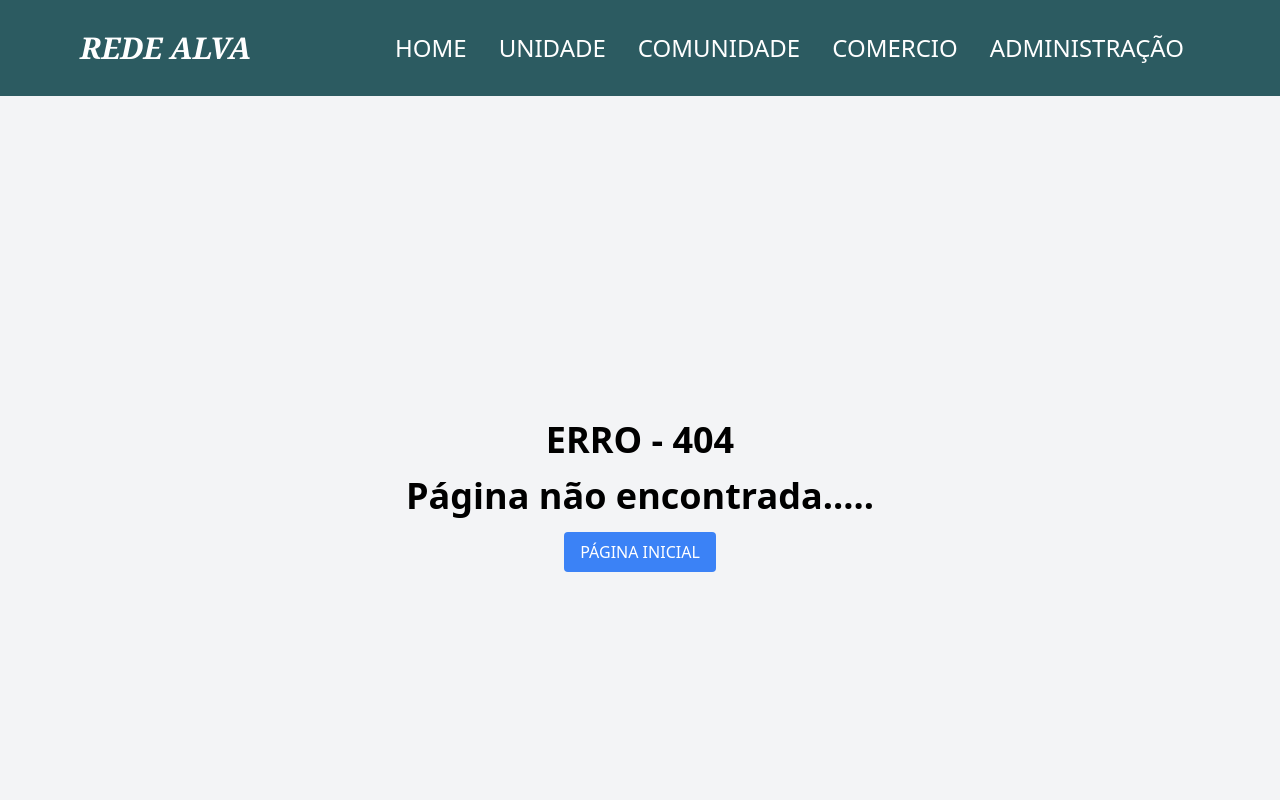
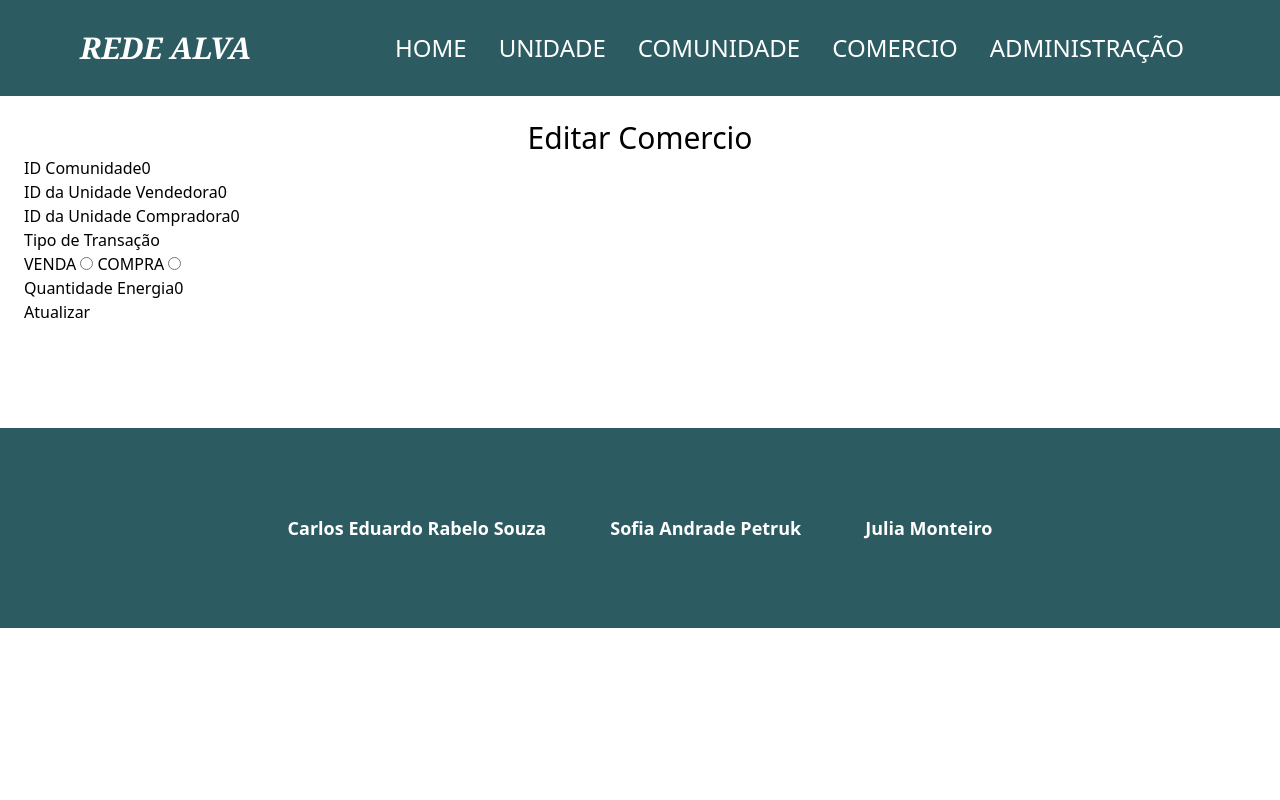
Before and after one commit to sofiapetruk/RedeAlva, a Next.js app in the folder rede-alva/: page /comercios/edit-comercio/1 in a window 1280 px wide. Before the commit this address had no page. Shown: the top 800 px of the page. Built offline with nearby package versions, Linux system fonts and the light colour scheme; no server answers.

Commit message:
Criando página de administração e corrigindo rotas para edições

```diff
--- /dev/null
+++ b/rede-alva/src/app/administracao/page.tsx
@@ -0,0 +1,15 @@
+import Armazenamento from "../armazenamentos/page";
+import Comercios from "../comercios/page";
+import Comunidades from "../comunidades/page";
+import Unidades from "../unidades/page";
+
+export default function Administracao () {
+    return (
+        <div className="container">
+            <Comunidades/>
+            <Unidades/>
+            <Comercios/>
+            <Armazenamento/>
+        </div>
+    )
+}
--- a/rede-alva/src/app/armazenamentos/edit-armazenamento/page.tsx
+++ b/rede-alva/src/app/armazenamentos/edit-armazenamento/[id]/page.tsx
@@ -61,9 +61,9 @@ export default function EditComunidade({ params }: { params: { id: number } }) {
     };
 
     return (
-        <div className="bg-[#011625] rounded-xl p-6 flex flex-col gap-4 m-auto">
+        <div className="rounded-xl p-6 flex flex-col gap-4 m-auto">
             <form onSubmit={handleSubmit} >
-                <h3 className="text-white text-center text-3xl">Editar Armazenamento</h3>
+                <h3 className="text-black text-center text-3xl">Editar Armazenamento</h3>
 
                 <div>
                     <label htmlFor="idCom">ID Comunidade</label>
--- a/rede-alva/src/app/armazenamentos/page.tsx
+++ b/rede-alva/src/app/armazenamentos/page.tsx
@@ -8,7 +8,7 @@ import { MdDelete } from "react-icons/md";
 import { BiEdit } from "react-icons/bi";
 
 
-export default function Comunidades() {
+export default function Armazenamento() {
     const navigate = useRouter(); // redirecionamento para home
 
     const [armazenamentos, setArmazenamentos] = useState<TipoArmazenamento[]>([]); // chamar a lista
@@ -45,7 +45,7 @@ export default function Comunidades() {
 
     return (
         <div className="p-4">
-            <h1 className="text-3xl font-bold mb-6">Comunidades</h1>
+            <h1 className="text-3xl font-bold mb-6">Armazenamento</h1>
             {armazenamentos.length === 0 ? (
                 <p className="text-red-500">Nenhuma comunidade encontrada.</p>
             ) : (
@@ -65,6 +65,7 @@ export default function Comunidades() {
                             <tr key={armazenamento.idArmazenamento} className="hover:bg-[#004a7d] transition-all duration-300">
                                 <td className="p-4 text-white">{armazenamento.idArmazenamento}</td>
                                 <td className="p-4 text-white">{armazenamento.idComunidade}</td>
+                                <td className="p-4 text-white">{armazenamento.idUnidade}</td>
                                 <td className="p-4 text-white">{armazenamento.tipoGeracao}</td>
                                 <td className="p-4 text-white">{armazenamento.quantidade}</td>
                                 <td className="p-4 text-white flex justify-evenly items-center w-full h-full">
@@ -83,7 +84,7 @@ export default function Comunidades() {
                     </tbody>
                     <tfoot>
                         <tr>
-                            <td colSpan={6} className="p-4 text-white text-center">Total de armazenamentos: {armazenamentos.length}</td>
+                            <td colSpan={6} className="p-4 text-black text-center">Total de armazenamentos: {armazenamentos.length}</td>
                         </tr>
                     </tfoot>
                 </table>
--- a/rede-alva/src/app/comercios/edit-comercio/page.tsx
+++ b/rede-alva/src/app/comercios/edit-comercio/[id]/page.tsx
@@ -64,9 +64,9 @@ export default function EditComunidade({ params }: { params: { id: number } }) {
     };
 
     return (
-        <div className="bg-[#011625] rounded-xl p-6 flex flex-col gap-4 m-auto">
+        <div className="rounded-xl p-6 flex flex-col gap-4 m-auto">
             <form onSubmit={handleSubmit} >
-                <h3 className="text-white text-center text-3xl">Editar Comercio</h3>
+                <h3 className="text-black text-center text-3xl">Editar Comercio</h3>
 
                 <div>
                     <label htmlFor="idCom">ID Comunidade</label>
@@ -93,7 +93,7 @@ export default function EditComunidade({ params }: { params: { id: number } }) {
                         <input type="radio" name="tipoTransacao" id="idTransacaoVenda" value="venda" checked={comercio.tipoTransacao === "venda"} onChange={handleChange}/>
 
                         <label htmlFor="idTransacaoCompra"> COMPRA </label>
-                        <input type="radio" name="tipoTransacao" id="idTransacaoCompra" checked={comercio.tipoTransacao === "compra"} onChange={handleChange} />
+                        <input type="radio" name="tipoTransacao" id="idTransacaoCompra" value="compra" checked={comercio.tipoTransacao === "compra"} onChange={handleChange} />
                     </fieldset>
                 </div>
 
--- a/rede-alva/src/app/comunidades/page.tsx
+++ b/rede-alva/src/app/comunidades/page.tsx
@@ -90,7 +90,6 @@ export default function Comunidades() {
                     </tfoot>
                 </table>
             )}
-            <Unidades/>
         </div>
 
     );
--- a/rede-alva/src/components/Menu/Menu.tsx
+++ b/rede-alva/src/components/Menu/Menu.tsx
@@ -29,7 +29,7 @@ export default function Menu () {
 
 
                 <li>
-                    <Link href="/comunidades">
+                    <Link href="/administracao">
                         ADMINISTRAÇÃO
                     </Link>
                 </li>
```
